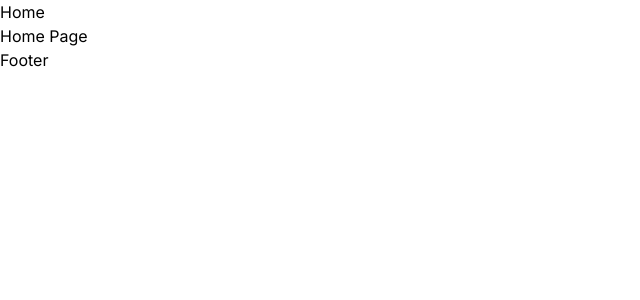
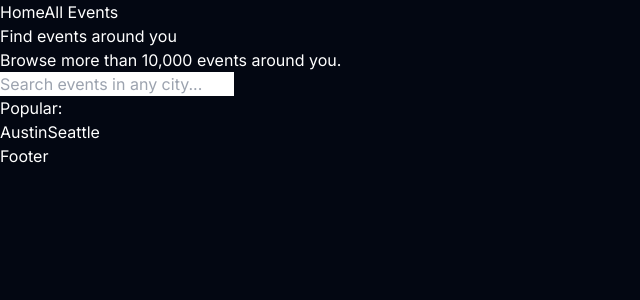
Before and after one commit to samyakpiya/buzz-finder, a Next.js app: page / in a window 1280 px wide. Shown: the top 300 px of the page, without its empty margins (0-640 px from the left). Built offline with nearby package versions, Linux system fonts and the light colour scheme.

Commit message:
Add styling and links to header and home page

```diff
--- a/src/app/layout.tsx
+++ b/src/app/layout.tsx
@@ -18,7 +18,7 @@
 }) {
   return (
     <html lang="en">
-      <body className={inter.className}>
+      <body className={`${inter.className} bg-gray-950 text-white`}>
         <Header />
         {children}
         <Footer />
--- a/src/app/page.tsx
+++ b/src/app/page.tsx
@@ -1,3 +1,22 @@
+import Link from "next/link";
+
 export default function Home() {
-  return <main>Home Page</main>;
+  return (
+    <main>
+      <h1>Find events around you</h1>
+      <p>Browse more than 10,000 events around you.</p>
+
+      <form>
+        <input placeholder="Search events in any city..." spellCheck={false} />
+      </form>
+
+      <section>
+        <p>Popular:</p>
+        <div>
+          <Link href="/events/austin">Austin</Link>
+          <Link href="/events/seattle">Seattle</Link>
+        </div>
+      </section>
+    </main>
+  );
 }
--- a/src/components/header.tsx
+++ b/src/components/header.tsx
@@ -4,6 +4,7 @@
   return (
     <header>
       <Link href="/">Home</Link>
+      <Link href="/events/all">All Events</Link>
     </header>
   );
 }
```
Also changed, not shown: src/components/logo.tsx (added).
